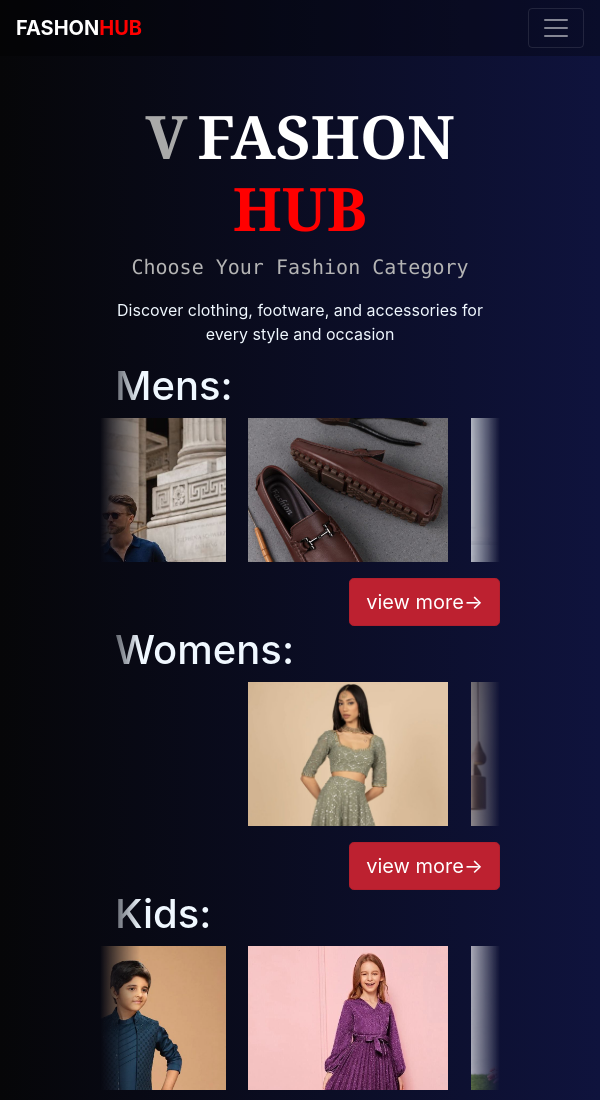
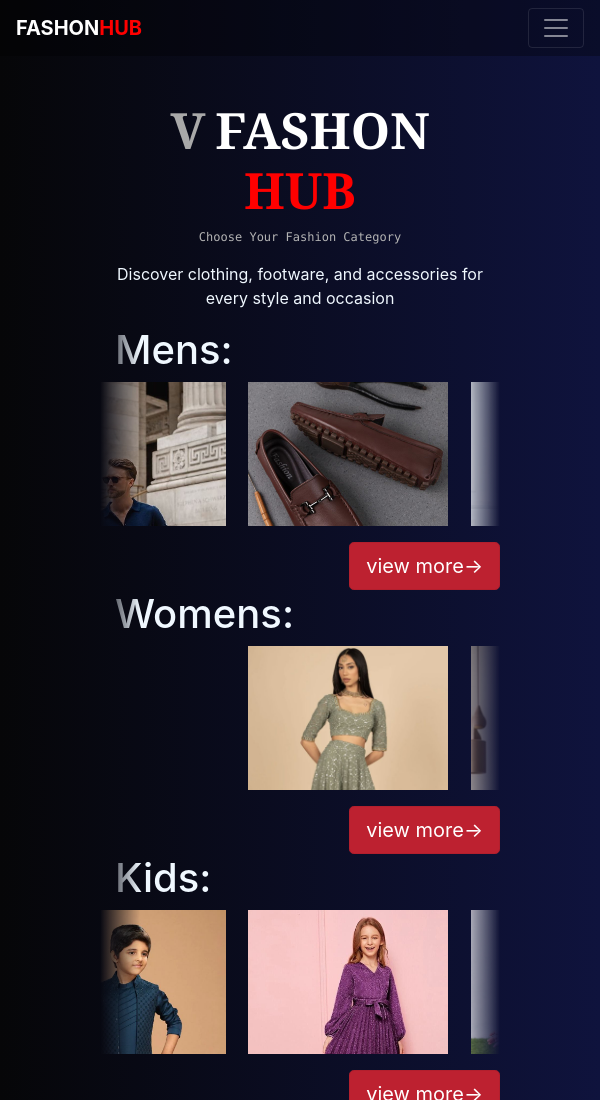
Before and after one commit to VVikasKumar01/VFASHIONHUB, a plain HTML site: page index.html in a window 600 px wide. Shown: the top 1100 px of the page. Drawn offline with nearby package versions, Linux system fonts and the light colour scheme; a script that the page names is missing.

Commit message:
Update Home.css

```diff
--- a/Home.css
+++ b/Home.css
@@ -112,17 +112,20 @@ body{
     height: 100%;
     width: 100%;
 }
-@media screen and (max-width:528px){
+@media screen and (max-width:658px){
   .main-heading {
     font-size:50px;
   }
+  .subtext{
+    font-size: 12px;
+  }
 }
-@media screen and (min-width:528px) and (max-width:728px){
+@media screen and (min-width:658px) and (max-width:728px){
   .main-heading {
     font-size:60px;
   }
   .subtext{
-    font-size: 20px;
+    font-size: 12px;
   }
 }
 @media screen and (min-width: 728px) and (max-width: 1045px) {
```
